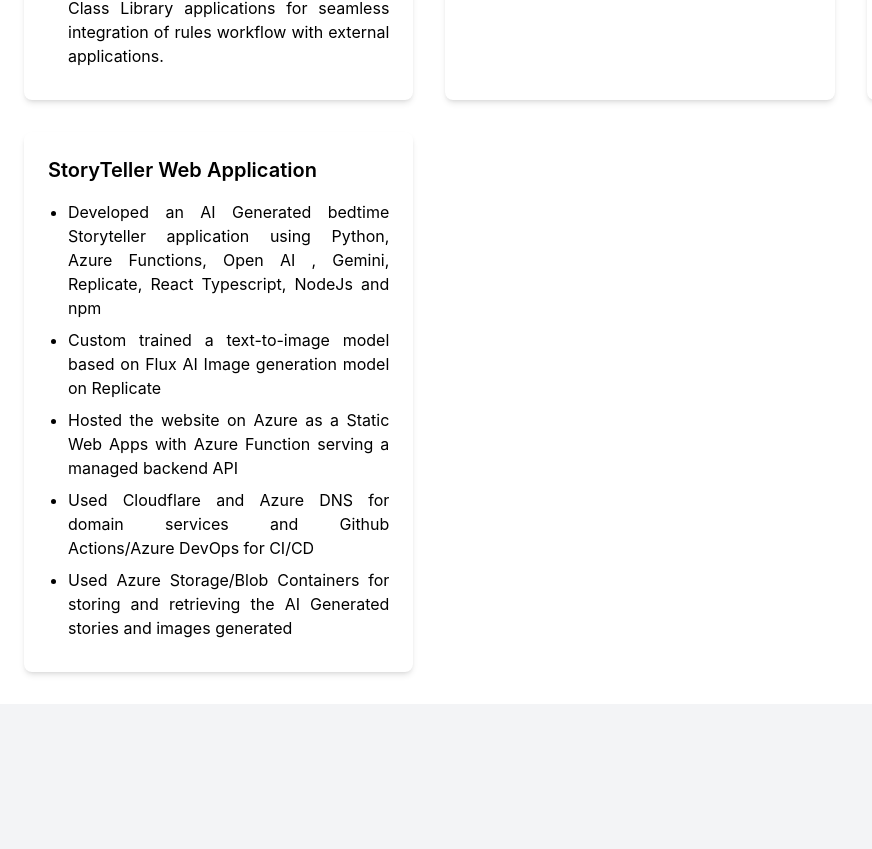
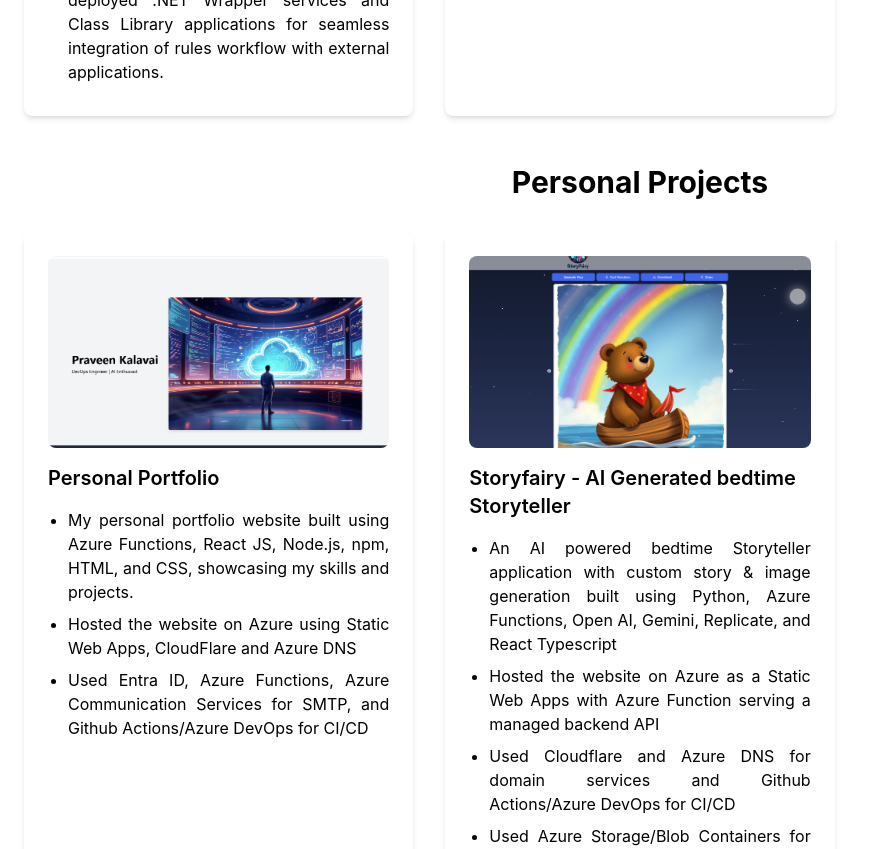
Before and after one commit to prvnkalavai/Portfolio, a React (Create React App) app: page / in a window 1280 px wide. Shown: the part 3980-4829 px from the top of the page, without its empty margins (0-872 px from the left). Built offline with nearby package versions, Linux system fonts and the light colour scheme.

Commit message:
Updated the Projects page

```diff
--- a/src/components/Projects.js
+++ b/src/components/Projects.js
@@ -1,7 +1,9 @@
 import React from 'react';
+import portfolioApp from '../assets/portfolioapp.png';
+import storyfairyApp from '../assets/storyfairyapp.png';
 
 const Projects = () => {
-  const projects = [
+  const clientProjects = [
     {
       title: 'Build/Release Engineer',
       description: [
@@ -45,42 +47,72 @@
         'Design Patterns: Implemented MVVM and Façade design patterns.',
         'Data Access Optimization: Optimized data access layer performance by using LINQ for executing stored procedures on SQL Server.'
       ]
-    },
+    }
+  ];
+  const personalProjects = [
     {
-      title: 'Portfolio Website',
+      title: 'Personal Portfolio',
+      image: portfolioApp,
       description: [
-        'Developed the portfolio website using Azure Functions, React JS, Node.js, npm, HTML, and CSS',
+        'My personal portfolio website built using Azure Functions, React JS, Node.js, npm, HTML, and CSS, showcasing my skills and projects.',
         'Hosted the website on Azure using Static Web Apps, CloudFlare and Azure DNS',
         'Used Entra ID, Azure Functions, Azure Communication Services for SMTP, and Github Actions/Azure DevOps for CI/CD'
       ]
+      //,tags: ['React', 'Tailwind CSS', 'Azure Functions', 'Azure Static Web Apps', 'Azure Communication Services', 'Github Actions/Azure DevOps']
     },
     {
-      title: 'StoryTeller Web Application',
+      title: 'Storyfairy - AI Generated bedtime Storyteller',
+      image: storyfairyApp,
       description: [
-        'Developed an AI Generated bedtime Storyteller application using Python, Azure Functions, Open AI , Gemini, Replicate, React Typescript, NodeJs and npm',
-        'Custom trained a text-to-image model based on Flux AI Image generation model on Replicate',
+        'An AI powered bedtime Storyteller application with custom story & image generation built using Python, Azure Functions, Open AI, Gemini, Replicate, and React Typescript',
         'Hosted the website on Azure as a Static Web Apps with Azure Function serving a managed backend API',
         'Used Cloudflare and Azure DNS for domain services and Github Actions/Azure DevOps for CI/CD',
         'Used Azure Storage/Blob Containers for storing and retrieving the AI Generated stories and images generated'
       ]
+      //,tags: ['Python', 'Azure Functions', 'OpenAI', 'React', 'Replicate', 'Azure Static Web Apps', 'Azure Storage/Blob Containers', 'Github Actions/Azure DevOps']
     }
   ];
 
+  const renderProject = (project, index) => {
     return (
-    <section id="projects" className="min-h-screen flex items-center justify-center bg-white-100">
-      <div className="container mx-auto px-6 py-8">
-        <h2 className="text-3xl font-bold mb-8 text-center">Projects</h2>
-        <div className="grid grid-cols-1 md:grid-cols-2 lg:grid-cols-3 gap-8">
-          {projects.map((project, index) => (
         <div key={index} className="bg-white p-6 rounded-lg shadow-md">
+          {project.image && <img src={project.image} alt={project.title} className="w-full h-48 object-cover mb-4 rounded-lg" />}
           <h3 className="text-xl font-semibold mb-4">{project.title}</h3>
+          {Array.isArray(project.description) ? (
             <ul className="list-disc pl-5 text-justify">
               {project.description.map((item, itemIndex) => (
                 <li key={itemIndex} className="mb-2">{item}</li>
               ))}
             </ul>
+          ) : (
+            <p className="text-gray-700 mb-4">{project.description}</p>
+          )}
+          {project.tags && (
+              <div className="flex flex-wrap">
+                {project.tags.map((tag) => (
+                    <span key={tag} className="bg-purple-500 text-white px-2 py-1 rounded-full mr-2 text-sm mb-2">{tag}</span>
+                ))}
               </div>
-          ))}
+          )}
+        </div>
+    );
+  };
+
+
+  return (
+      <section id="projects" className="min-h-screen py-12 bg-white-100"> {/* Section background color changed */}
+        <div className="container mx-auto px-6">
+          <h2 className="text-3xl font-bold mb-8 text-center">Projects</h2>
+
+          {/* Client Projects Section */}
+          <div className="grid grid-cols-1 md:grid-cols-2 lg:grid-cols-3 gap-8 mb-12">
+            {clientProjects.map(renderProject)}
+          </div>
+
+          {/* Personal Projects Section */}
+          <h2 className="text-3xl font-bold mb-8 text-center">Personal Projects</h2>
+          <div className="grid grid-cols-1 md:grid-cols-2 lg:grid-cols-3 gap-8">
+            {personalProjects.map(renderProject)}
           </div>
         </div>
       </section>
```
Also changed, not shown: src/assets/portfolioapp.png (added), src/assets/storyfairyapp.png (added). Lines whose indentation alone changed are shown as unchanged.
